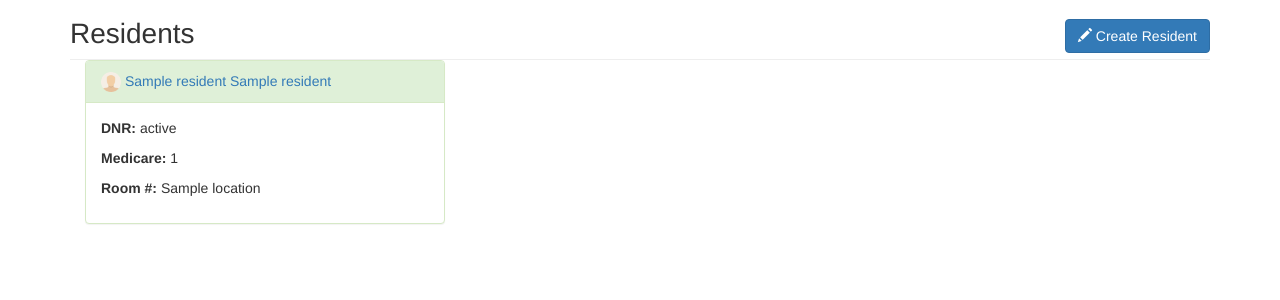
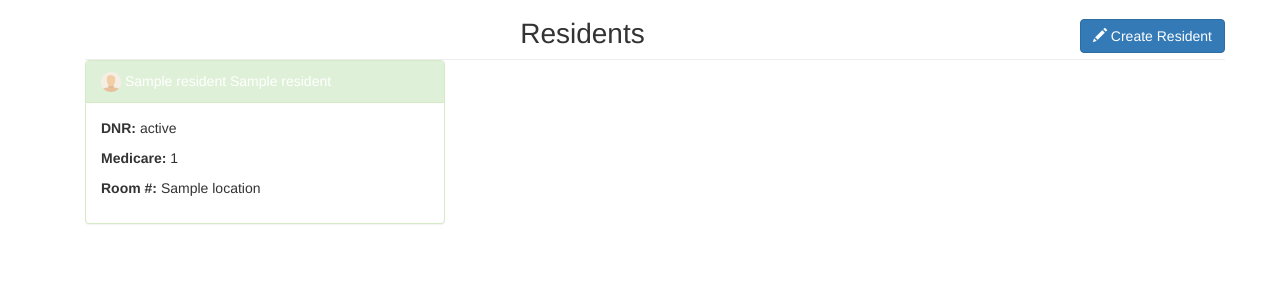
Before and after one commit to stemado/satb, a Django app: template careplus/residents/templates/residents/residents.html in a window 1280 px wide. Shown: the part 51-351 px from the top of the page. Run offline with Django 3.2, Linux system fonts and the light colour scheme; the template is opened without the code that fills it: most values are stand-ins (such as "Sample title", 1, 10 or a date in 2020); some libraries are stand-ins or nearby versions.

Commit message:
more updates

```diff
--- a/careplus/admin.py
+++ b/careplus/admin.py
@@ -1,4 +1,4 @@
 from django.contrib import admin
-from careplus.medications.models import MedicationTime
+from careplus.medications.models import Medication
 
-admin.site.register(MedicationTime)
+admin.site.register(Medication)
--- a/careplus/medications/templates/medications/mar.html
+++ b/careplus/medications/templates/medications/mar.html
@@ -178,10 +178,10 @@ function printpage() {
 
                 {% for d in s.completion.all %}
 
-                {% if d.completionStatus == none %}
+                {% if d.completionStatus == None %}
                 <td></td>
                 {% elif d.completionStatus == True %}
-                <td><small><div id="{{m.medicationStartDate}}"style="font-size:70%">AK</small></div></td>
+                <td><small><div id="{{m.medicationStartDate}}" style="font-size:70%">AK</small></div></td>
                 {% else %}
                 <td><i class="glyphicon glyphicon-unchecked"></i></td>
                 {%endif%}
--- a/careplus/residents/templates/residents/residents.html
+++ b/careplus/residents/templates/residents/residents.html
@@ -1,11 +1,13 @@
 
 {% extends 'base.html' %} {% load staticfiles %} {% load i18n %} {% block title %} {% trans 'Residents' %} {% endblock %} {% block head %}
 <link href="{% static 'css/residents.css' %}" rel="stylesheet"> {% endblock head %} {% block main %}
+<div class="container">
 <div class="page-header">
     <a href="{% url 'create' %}" class="btn btn-primary pull-right">
         <span class="glyphicon glyphicon-pencil"></span> {% trans 'Create Resident' %}
     </a>
-    <h1>{% trans 'Residents' %}</h1>
+    <h1 class="text-center">{% trans 'Residents' %}</h1>
+</div>
 </div>
 <div class="container">
     <div class="row">
@@ -14,7 +16,7 @@
             <div class="panel panel-success">
                 <div class="panel-heading">
                     <img src="http://trybootcamp.vitorfs.com/static/img/user.png" style="width:20px">
-                    <a href="{{ resident.id }}">{{ resident.residentFirstName }} {{ resident.residentLastName }}</a>
+                    <a style="color:white" href="{{ resident.id }}">{{ resident.residentFirstName }} {{ resident.residentLastName }}</a>
                 </div>
                 <div class="panel-body">
                     <p><strong>DNR:</strong> {{ resident.dnr_status }}</p>
--- a/careplus/residents/templates/residents/rx_active.html
+++ b/careplus/residents/templates/residents/rx_active.html
@@ -55,7 +55,7 @@
                 <div class="panel panel-success">
                     <div class="panel-heading">
                         <img src="http://trybootcamp.vitorfs.com/static/img/user.png" style="width:20px">
-                        <a href="/residents/{{ m.timeMedication.medicationResident_id }}">{{ m.timeMedication.medicationResident }}</a>
+                        <a style="color:white" href="/residents/{{ m.timeMedication.medicationResident_id }}">{{ m.timeMedication.medicationResident }}</a>
                     </div>
                     <div class="panel-body">
                         <a href="{{m.timeMedication.id}}" class="center-text"><strong>History</strong></a>
--- a/careplus/residents/templates/residents/rx_overdue.html
+++ b/careplus/residents/templates/residents/rx_overdue.html
@@ -56,7 +56,7 @@
             <div class="panel panel-danger">
                 <div class="panel-heading">
                     <img src="http://trybootcamp.vitorfs.com/static/img/user.png" style="width:20px">
-                    <a href="/residents/{{ overdue.medication.medicationResident_id }}">{{ overdue.timeMedication.medicationResident }}</a>
+                    <a style="color:white" href="/residents/{{ overdue.medication.medicationResident_id }}">{{ overdue.timeMedication.medicationResident }}</a>
                 </div>
                 <div class="panel-body">
                     <a href="/medications/{{ overdue.timeMedication_id }}"><strong>Medication:</strong> {{ overdue.timeMedication.medicationName }}</a>
--- a/careplus/residents/templates/residents/rx_prn.html
+++ b/careplus/residents/templates/residents/rx_prn.html
@@ -55,7 +55,7 @@
                 <div class="panel panel-success">
                     <div class="panel-heading">
                         <img src="http://trybootcamp.vitorfs.com/static/img/user.png" style="width:20px">
-                        <a href="/residents/{{ p.timeMedication.medicationResident_id }}">{{ p.timeMedication.medicationResident}}</a>
+                        <a style="color:white" href="/residents/{{ p.timeMedication.medicationResident_id }}">{{ p.timeMedication.medicationResident}}</a>
                     </div>
                     <div class="panel-body">
 <!--                         <a href="/medications/{{p.timeMedication.id}}" class="center-text"><strong>History</strong></a> -->
--- a/careplus/residents/views.py
+++ b/careplus/residents/views.py
@@ -135,7 +135,7 @@ def rx_prn(request, id):
 
 def medicationList(request, id):
     resident = Resident.objects.get(id=id)
-    med = Medication.objects.filter(medicationResident_id=id, medicationDiscontinuedStatus = 'Active')
+    med = Medication.objects.filter(medicationResident_id=id, medicationDiscontinuedStatus = 'Active').order_by('medicationName')
 
     return render(request, 'residents/med_list.html', {'med': med, 'resident': resident })
 
```
Also changed, not shown: careplus/activities/migrations/0001_initial.py, careplus/articles/migrations/0001_initial.py.
